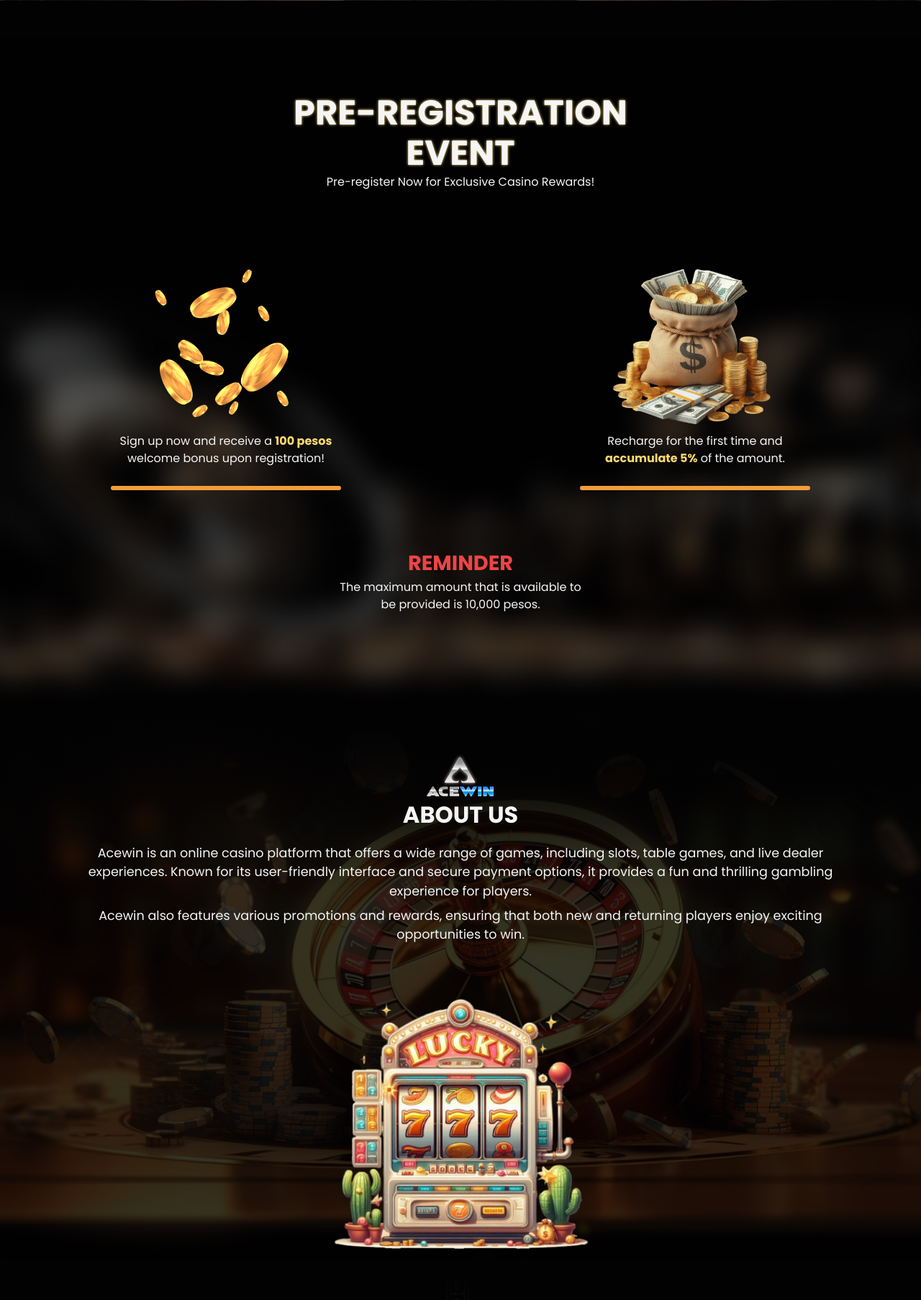
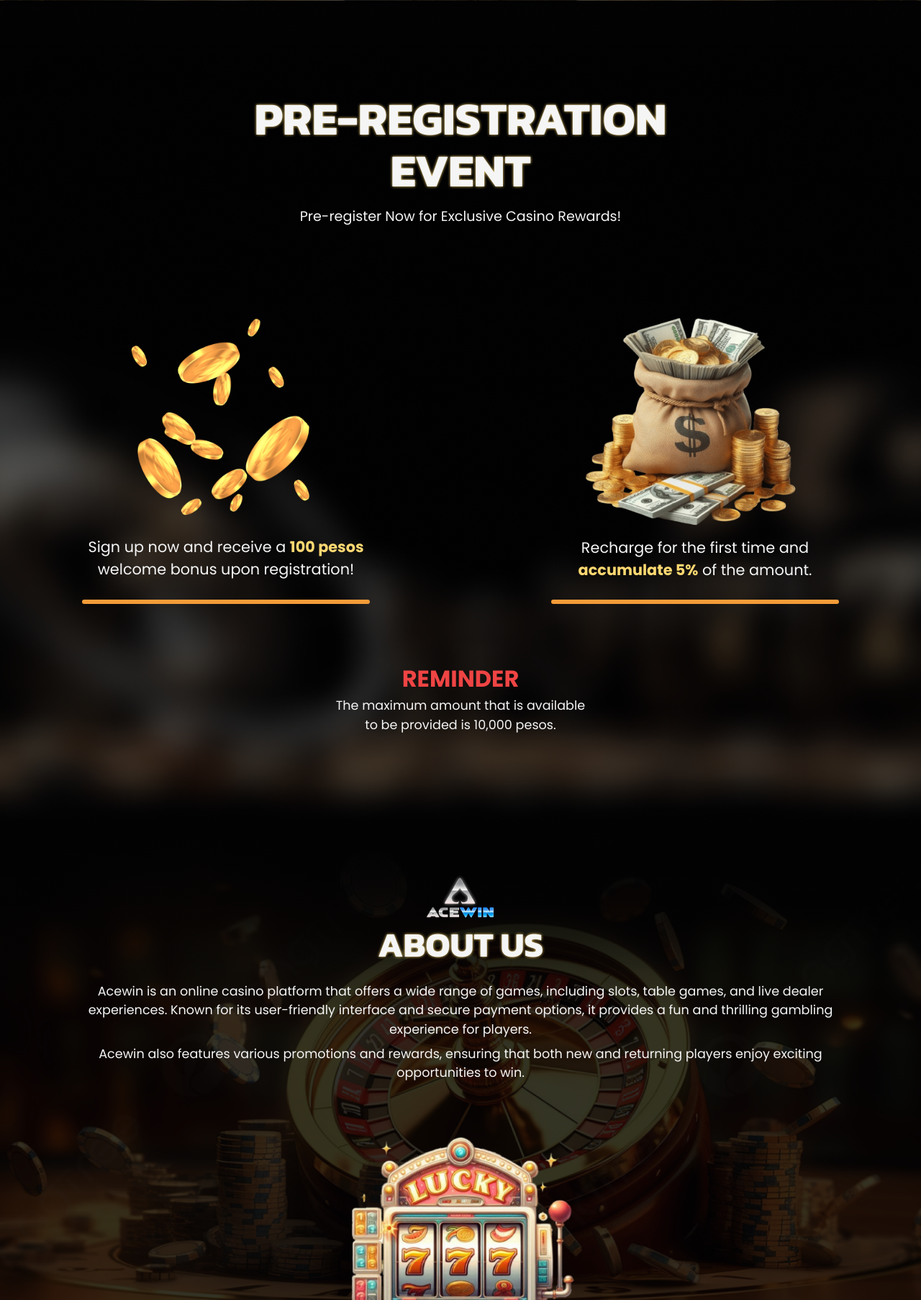
Before and after one commit to focinc/acewin, a PHP site: page / in a window 1280 px wide. Shown: the part 799-2605 px from the top of the page at 72% size. Run offline with PHP 8.4, Linux system fonts and the light colour scheme.

Commit message:
update the ui design text

```diff
--- a/css/output.css
+++ b/css/output.css
@@ -2786,6 +2786,7 @@
 
 main .feature-container .header .title {
   font-size: 2rem;
+  font-family: "Kanit", serif;
   font-weight: bold;
   line-height: 2.5rem;
 }
@@ -2797,6 +2798,18 @@
   }
 }
 
+@media (min-width: 1024px) {
+  main .feature-container .header .title {
+    font-size: 4rem;
+    line-height: 4.5rem;
+  }
+
+  main .feature-container .header .sub-title {
+    font-size: 1.2rem;
+    line-height: 3.5rem;
+  }
+}
+
 main .feature-container .feature-item {
   position: relative;
 }
@@ -2804,9 +2817,13 @@
 @media (min-width: 1024px) {
   main .feature-container .feature-item {
     width: 20rem;
-    display: grid;
-    grid-template-rows: 15rem auto;
-    place-items: center;
+    padding-block: 1rem 2rem;
+  }
+}
+
+@media (min-width: 1280px) {
+  main .feature-container .feature-item {
+    width: 25rem;
     padding-block: 1rem 2rem;
   }
 }
@@ -2833,6 +2850,12 @@
   }
 }
 
+@media (min-width: 1280px) {
+  main .feature-container .feature-item-img {
+    width: 20rem;
+  }
+}
+
 main .feature-container .feature-item-img.a {
   margin-left: -30%;
 }
@@ -2877,7 +2900,7 @@
 
 @media (min-width: 1024px) {
   main .feature-container .feature-item-text {
-    font-size: 1rem;
+    font-size: 1.3rem;
   }
 
   main .feature-container .feature-item::before {
@@ -2897,6 +2920,16 @@
   font-weight: bold;
 }
 
+@media (min-width: 1024px) {
+  main .feature-container .reminder .title {
+    font-size: 2rem;
+  }
+}
+
+main .feature-container .reminder .sub-title {
+  font-size: 1.1rem;
+}
+
 main .about {
   position: relative;
   background-image: url("../image/au-background.png");
@@ -2910,7 +2943,14 @@
 
 main .about .about-container .header .title {
   font-size: 2rem;
+  font-family: "Kanit", serif;
   font-weight: bold;
+}
+
+@media (min-width: 1024px) {
+  main .about .about-container .header .title {
+    font-size: 3rem;
+  }
 }
 
 main .about .about-container p {
@@ -3000,6 +3040,17 @@
   font-size: 2rem;
   font-weight: bold;
   color: #fed871;
+}
+
+@media (min-width: 1024px) {
+  main .category-container .category-items .category-item .header .title {
+    font-size: 3rem;
+    line-height: 3.5rem;
+  }
+
+  main .category-container .category-items .category-item .header .sub-title {
+    font-size: 1.2rem;
+  }
 }
 
 main .category-container .category-items .category-item .image {
@@ -3603,6 +3654,10 @@
     width: 70%;
   }
 
+  .xl\:w-\[80\%\] {
+    width: 80%;
+  }
+
   .xl\:px-\[24rem\] {
     padding-left: 24rem;
     padding-right: 24rem;
--- a/index.php
+++ b/index.php
@@ -328,7 +328,7 @@
               <div class="logo">
                 <img src="./image/logo.png" alt="logo" class="w-24 mx-auto" />
               </div>
-              <h2 class="title uppercase">About Us</h2>
+              <h2 class="title glow-text-white uppercase">About Us</h2>
             </div>
 
             <p class="text-center mb-2 lg:px-24">
@@ -363,7 +363,7 @@
             >
               <div class="category-item">
                 <div
-                  class="header text-right mb-10 ms-auto sm:w-[60%] lg:w-[100%] xl:w-[70%]"
+                  class="header text-right mb-10 ms-auto sm:w-[60%] lg:w-[100%] xl:w-[80%]"
                 >
                   <h3 class="title glow-text-accent uppercase">Poker Games</h3>
                   <p class="sub-title">
@@ -399,7 +399,7 @@
             >
               <div class="category-item">
                 <div
-                  class="header mb-10 sm:w-[60%] lg:ms-auto lg:w-[100%] xl:w-[70%] xl:ms-0"
+                  class="header mb-10 sm:w-[60%] lg:ms-auto lg:w-[100%] xl:w-[80%] xl:ms-0"
                 >
                   <h3 class="title glow-text-accent uppercase">Slot Games</h3>
                   <p class="sub-title">
```
Also changed, not shown: css/input.css (+50 -4 lines), css/input.scss (+47 -4 lines), 2 other files.
